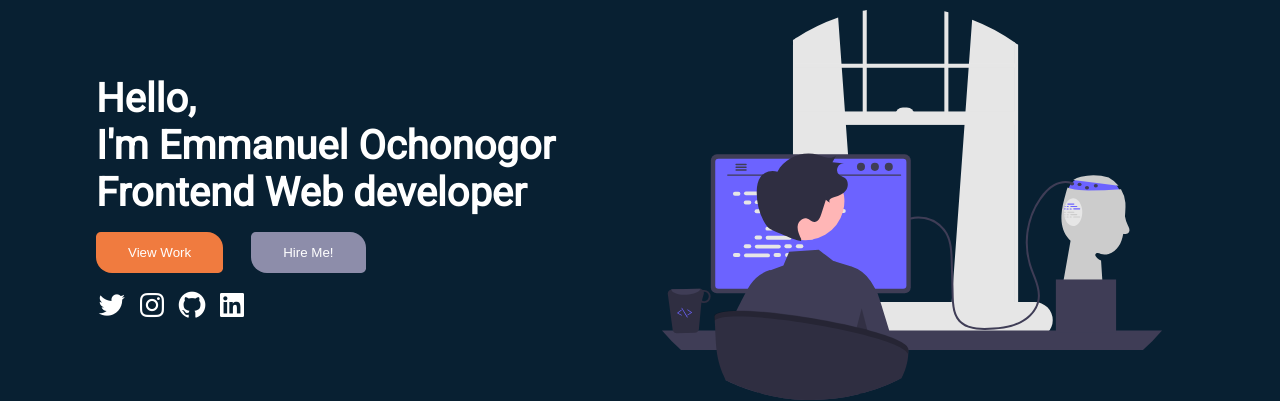
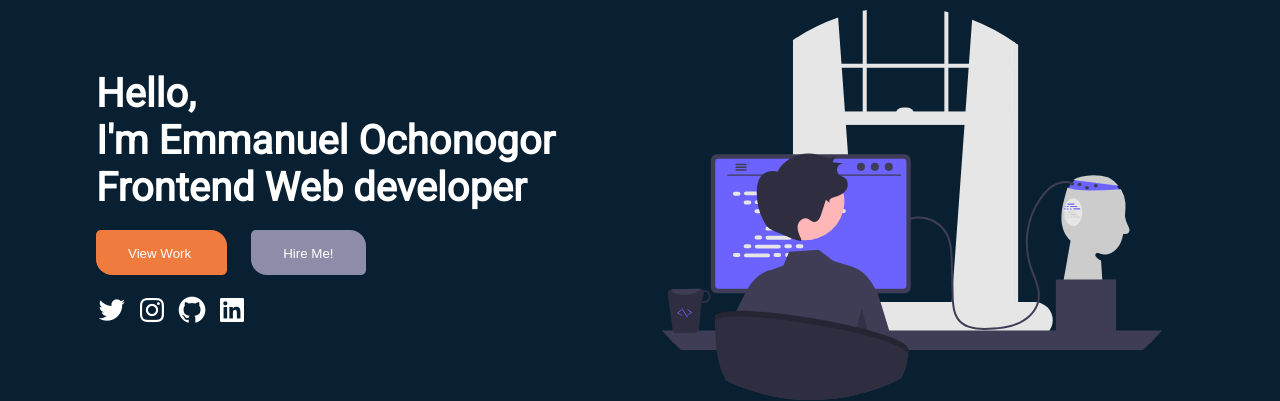
Before and after one commit to Emmah-oo/dev.emmah, a plain HTML site: page index.html in a window 1280 px wide. Shown: the part 134-535 px from the top of the page. Drawn offline with nearby package versions, Linux system fonts and the light colour scheme; animation ran at ten frames a second.

Commit message:
fixed issues

```diff
--- a/app.js
+++ b/app.js
@@ -31,6 +31,3 @@ tl.fromTo(".text", { opacity: 0 }, { opacity: 1, duration: 1, stagger: 0.25 });
 tl.fromTo(".showcase-img", { x : 30, opacity: 0 }, { x : 0, opacity: 1, duration: 1 });
 tl.fromTo(".contact", { opacity: 0 }, { opacity: 1, duration: 1,}, "-=.7")
 tl.fromTo(".social-links", { y:100, opacity: 0 }, { y:0, opacity: 1, duration: 1,}, "-=.7")
-tl.fromTo(".logo", { y: -100, opacity: 0 }, { y: 0, opacity: 1, duration: 1,});
-tl.fromTo(".nav-links", { opacity: 0 }, { opacity: 1, duration: 1, }, "-=1");
-tl.fromTo("#btn", { y: -100, opacity: 0 }, { y: 0, opacity: 1, duration: 1,  }, "-=1.3");
--- a/index.html
+++ b/index.html
@@ -49,12 +49,16 @@
            <span class="text">Frontend Web developer</span>
           </h1>
           <div class="contact">
-            <button class="cta cta-1">
-              <a href="#portfolio">View Work</a>
-            </button>
-            <button class="cta cta-2">
-              <a href="#contact">Hire Me!</a>
-            </button>
+            <a href="#portfolio" class="cta cta-1">
+              <button>
+                View Work
+              </button>
+            </a>
+            <a href="#contact" class="cta cta-2" >
+              <button>
+                Hire Me!
+              </button>
+            </a>
           </div>
           <!-- <h1>Find Me On</h1> -->
           <div class="social-links">
--- a/style.css
+++ b/style.css
@@ -5,6 +5,17 @@
   padding: 0;
   margin: 0;
   box-sizing: border-box;
+}
+
+button {
+  background-color: transparent;
+  border: 0;
+  cursor: pointer;
+  color: #fff;
+}
+
+a {
+  cursor: pointer;
 }
 
 body {
@@ -81,11 +92,6 @@ nav .nav-links .btn {
   transition: all 0.3s ease;
 }
 
-/* .btn:hover {
-  background-color: #fff;
-  color: #f07b3f;
-} */
-
 .nav-links li:hover {
   opacity: 0.7;
 }
@@ -115,6 +121,9 @@ nav .nav-links .btn {
 }
 
 .showcase-text {
+  display: flex;
+  flex-direction: column;
+  gap: 1rem;
   margin-top: 3rem;
   justify-self: flex-start;
 }
@@ -148,16 +157,6 @@ nav .nav-links .btn {
 
 .cta-2 {
   background-color: #8d8daa;
-}
-
-.cta-2:hover {
-  background-color: #fff;
-  color: #8d8daa;
-}
-
-.cta-1:hover {
-  background-color: #fff;
-  color: #f07b3f;
 }
 
 .social-links {
@@ -384,6 +383,10 @@ footer {
 @media (max-width: 1100px) {
   #portfolio img {
     width: 500px;
+  }
+
+  .showcase-text h1 {
+    font-size: 1.8rem;
   }
 }
 
@@ -628,7 +631,7 @@ footer {
 
 @media (max-width: 950px) and (orientation: landscape) {
   #showcase {
-    padding-top: 2rem;
+    padding-top: 4rem;
   }
 }
 
```
